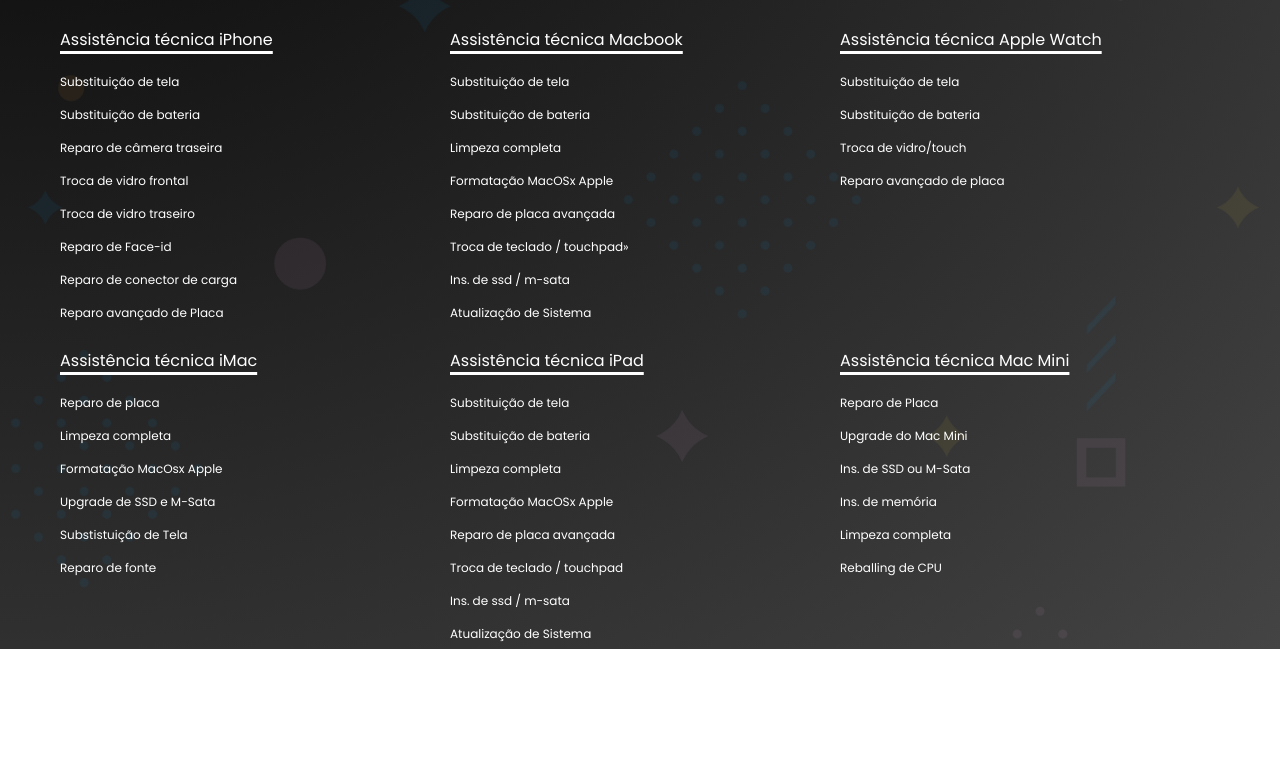
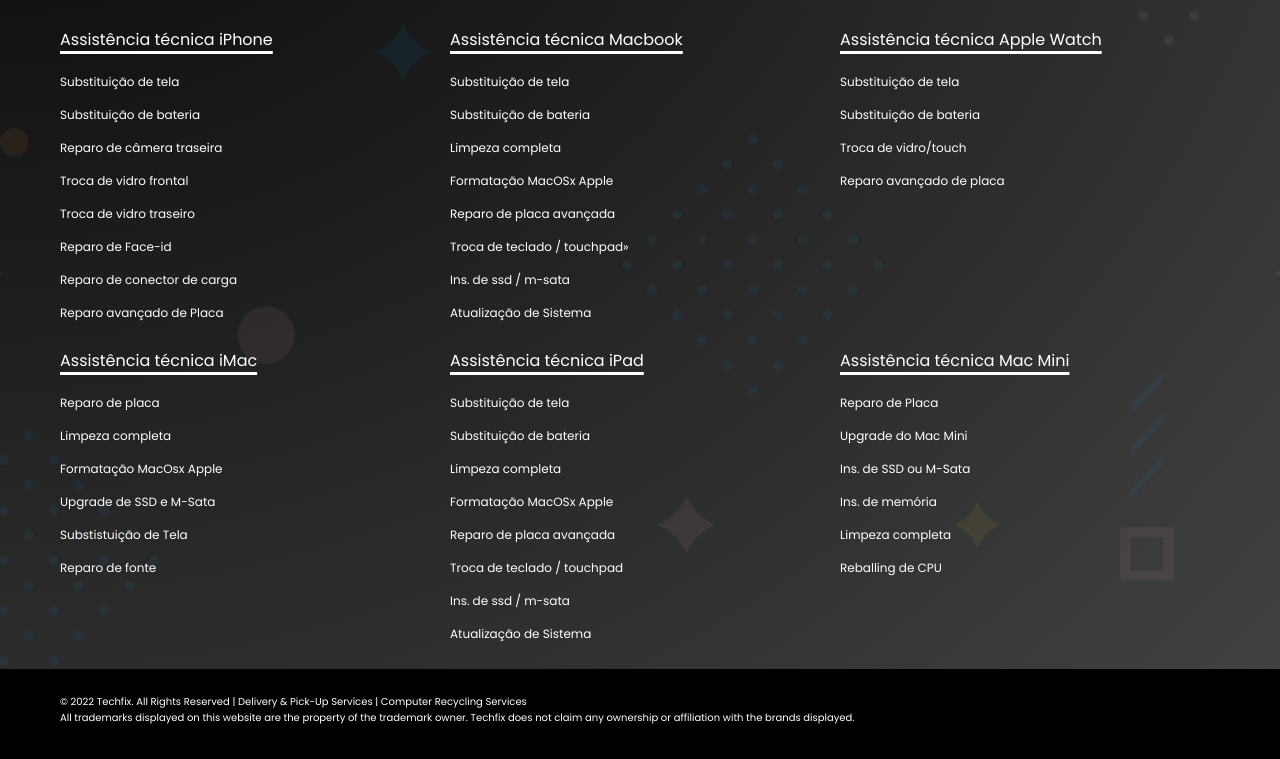
Before and after one commit to bernardocostaa/SiteModelo, a plain HTML site: page index.html in a window 1280 px wide. Shown: the part 4062-4821 px from the top of the page. Before the commit the page ends 4711 px from the top, so only its background shows below. Drawn offline with Linux system fonts and the light colour scheme.

Commit message:
ajustess

```diff
--- a/css/style.css
+++ b/css/style.css
@@ -429,7 +429,7 @@ footer {
   position: relative;
   grid-template-columns: repeat(3, 1fr);
   gap: 20px 10px;
-  padding-top: 20px;
+  padding: 20px 0;
 }
 
 
@@ -468,6 +468,16 @@ footer {
 .footer-servicos li a{
   color: white;
   font-size: 12px;
+}
+.footer-final{
+  background: #000;
+  color: white;
+  padding: 25px 0;
+  position: relative;
+}
+.info-footer-p p{
+  font-size: 10px;
+  margin-bottom: 8px;
 }
 
 .footer-servicos div{
--- a/index.html
+++ b/index.html
@@ -573,6 +573,12 @@
           </div>
         </div>
       </div>
+      <div class="footer-final">
+        <div class="container info-footer-p">
+          <p>© 2022 Techfix. All Rights Reserved | Delivery & Pick-Up Services | Computer Recycling Services <br>
+            All trademarks displayed on this website are the property of the trademark owner. Techfix does not claim any ownership or affiliation with the brands displayed.</p>
+        </div>
+      </div>
     </footer>
     <script src="js/script.js"></script>
   </body>
```
